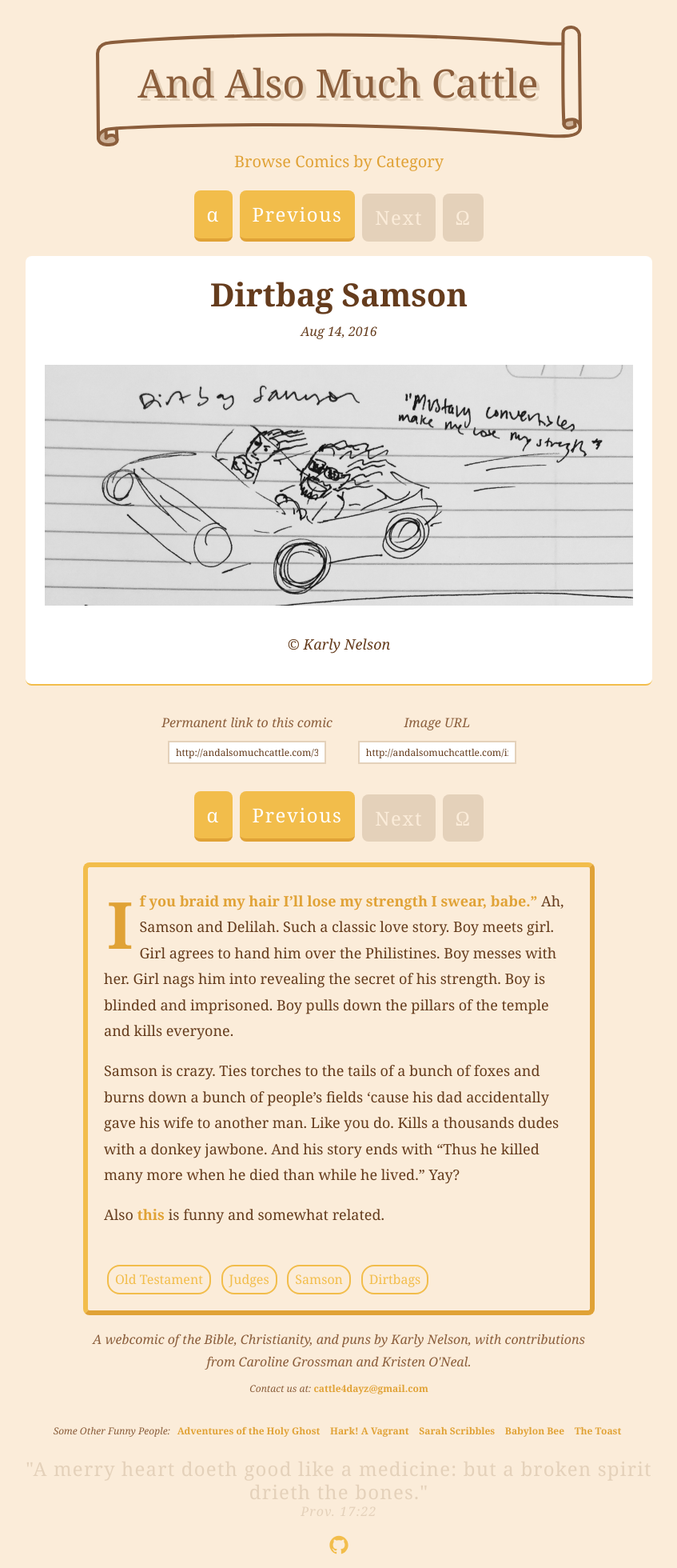
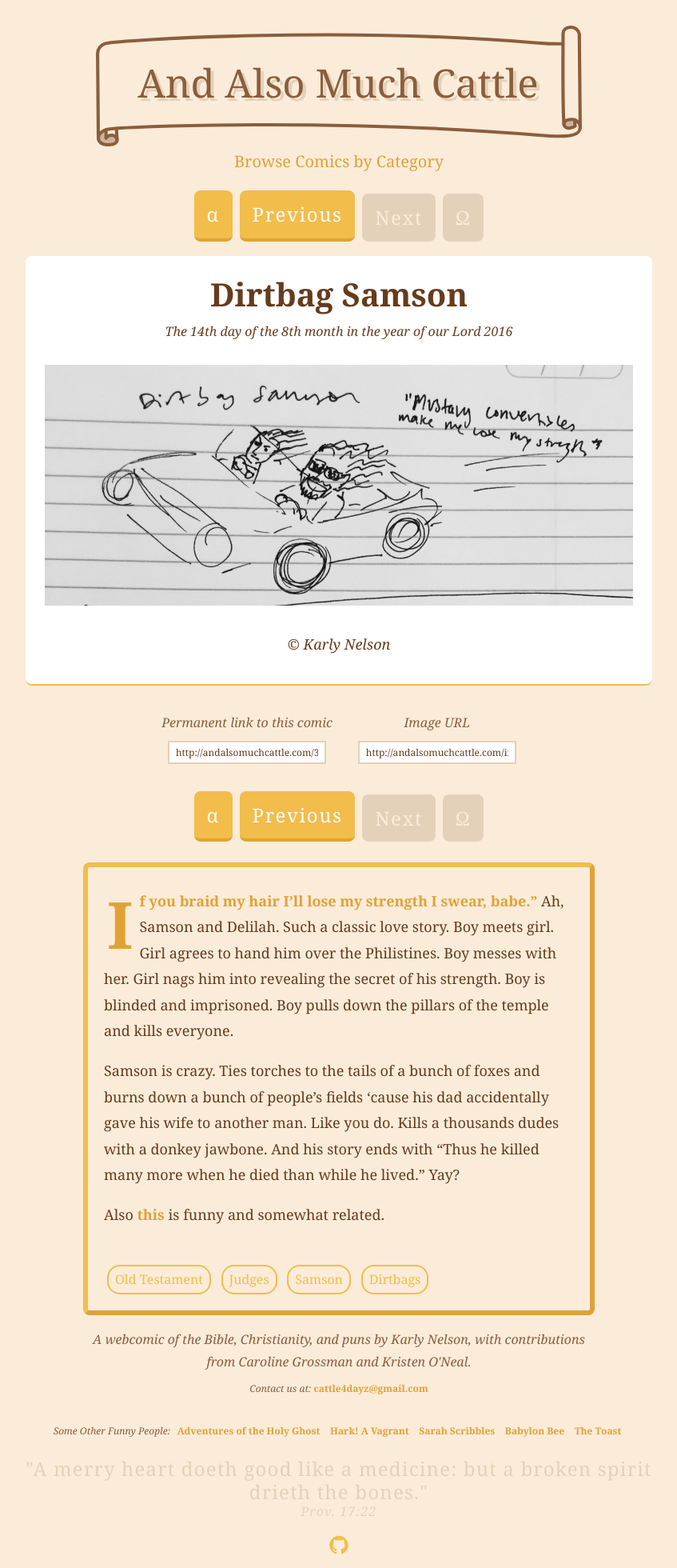
Before and after one commit to karlyanelson/andalsomuchcattle, a Jekyll site: the page built from index.html, in a window 1280 px wide. Shown: the whole page at 80% size, without its empty margins (216-1063 px from the left). Built offline with Jekyll 4.4.1, drawn with Linux system fonts in a browser that asks for light colours; some web fonts are replaced; the list of posts is cut into pages by our own code; comment, search, counter and statistics services are not loaded.

Commit message:
added fancy date to index

```diff
--- a/index.html
+++ b/index.html
@@ -30,7 +30,13 @@ layout: default
 
   <header class="post-header">
     <h2 class="post-title" itemprop="name headline">{{ post.title }}</h2>
-    <p class="post-date"><time datetime="{{ post.date | date_to_xmlschema }}" itemprop="datePublished">{{ post.date | date: "%b %-d, %Y" }}</time>{% if post.author %} • <span itemprop="author" itemscope itemtype="http://schema.org/Person"><span itemprop="name">{{ post.author }}</span></span>{% endif %}</p>
+    <p class="post-date">
+      <time datetime="{{ post.date | date_to_xmlschema }}" itemprop="datePublished">
+        {% assign d = post.date | date: "%-d" %}
+        {% assign m = post.date | date: "%-m" %}
+        The {% case d %}{% when '1' or '21' or '31' %}{{ d }}st{% when '2' or '22' %}{{ d }}nd{% when '3' or '23' %}{{ d }}rd{% else %}{{ d }}th{% endcase %} day of the {% case m %}{% when '1' or '21' or '31' %}{{ m }}st{% when '2' or '22' %}{{ m }}nd{% when '3' or '23' %}{{ m }}rd{% else %}{{ m }}th{% endcase %} month in the year of our Lord {{ post.date | date: "%Y" }}
+      </time>
+    </p>
   </header>
 
   <div class="post-content" itemprop="articleBody">
```
